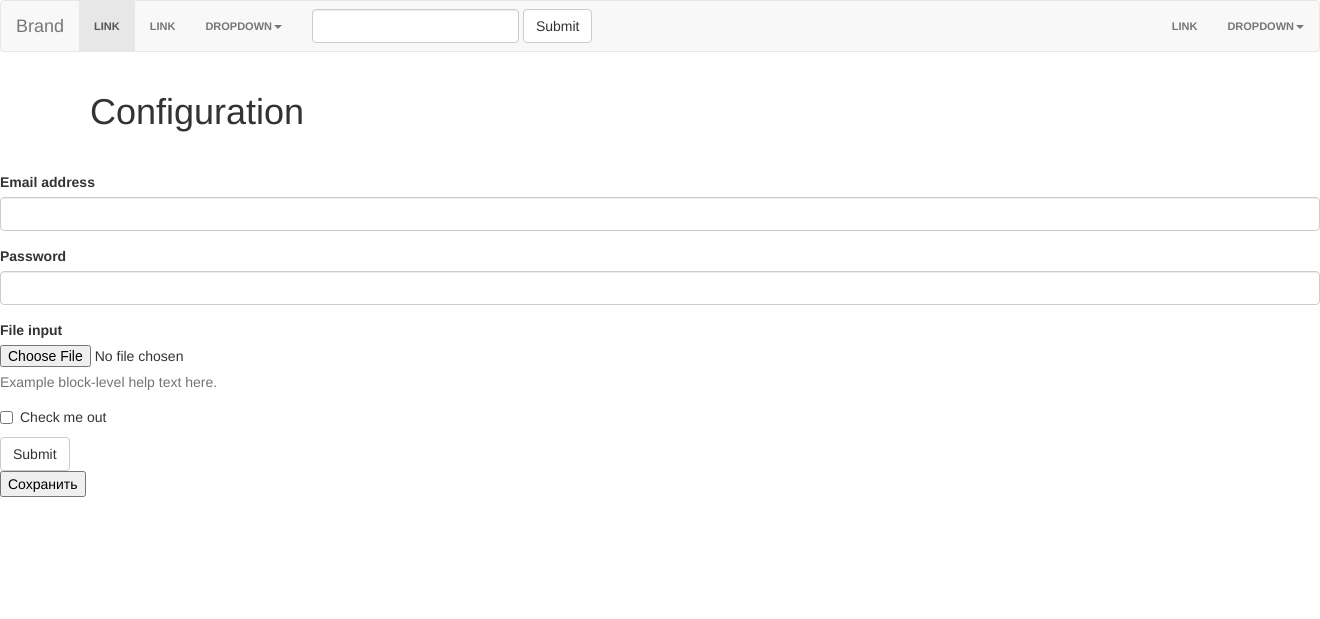
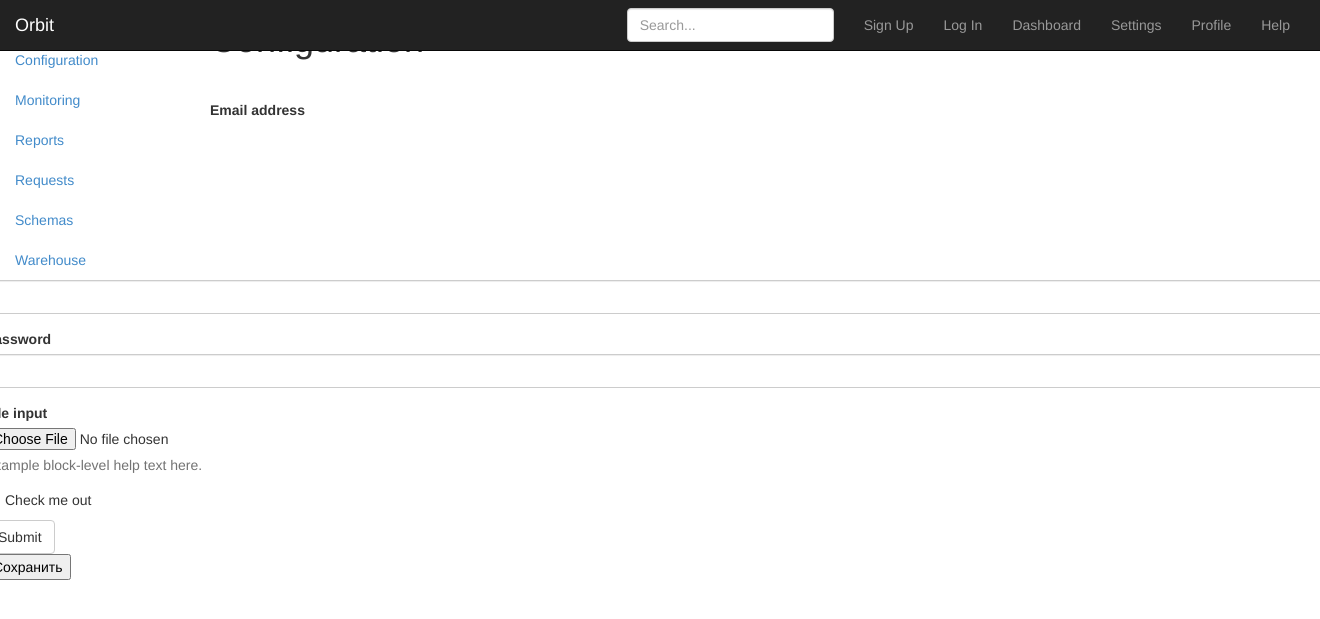
Before and after one commit to pavlovdo/orbit, a Django app: page /configuration/ in a window 1320 px wide; the page is wider, and only the part inside the window is pictured. Shown: the top 619 px of that part. Run offline with Django 3.2, Linux system fonts and the light colour scheme.

Commit message:
initial project version

```diff
--- a/templates/base.html
+++ b/templates/base.html
@@ -1,83 +1,73 @@
 <!DOCTYPE html>
-<html>
-<head lang="en">
-    <meta charset="UTF-8">
-    <title></title>
-    <link rel="stylesheet" href="/static/main/css/bootstrap.min.css">
-    <link rel="stylesheet" href="/static/main/css/main.css">
+<html lang="en">
+  <head>
+    <meta charset="utf-8">
+    <meta http-equiv="X-UA-Compatible" content="IE=edge">
+    <meta name="viewport" content="width=device-width, initial-scale=1">
+    <!-- The above 3 meta tags *must* come first in the head; any other head content must come *after* these tags -->
+    <meta name="description" content="Orbit">
+    <meta name="author" content="Denis Pavlov">
+    <link rel="icon" href="../../favicon.ico">
+
+    <title>Orbit Main Page</title>
+
+    <!-- Bootstrap core CSS -->
+    <link href="../static/main/css/bootstrap.min.css" rel="stylesheet">
+
+    <!-- Custom styles for this template -->
+    <link href="../static/main/css/dashboard.css" rel="stylesheet">
+
+    <!-- HTML5 shim and Respond.js for IE8 support of HTML5 elements and media queries -->
+    <!--[if lt IE 9]>
+      <script src="https://oss.maxcdn.com/html5shiv/3.7.2/html5shiv.min.js"></script>
+      <script src="https://oss.maxcdn.com/respond/1.4.2/respond.min.js"></script>
+    <![endif]-->
     {% block css %}
     {% endblock %}
 </head>
 <body>
-<nav class="navbar navbar-default" role="navigation">
-    <div class="navbar-header">
-		 <button type="button" class="navbar-toggle" data-toggle="collapse" data-target="#bs-example-navbar-collapse-1">
-             <span class="sr-only">Toggle navigation</span><span class="icon-bar"></span><span class="icon-bar"></span>
-             <span class="icon-bar"></span></button> <a class="navbar-brand" href="#">Brand</a>
-	</div>
+    <nav class="navbar navbar-inverse navbar-fixed-top">
+      <div class="container-fluid">
+        <div class="navbar-header">
+          <button type="button" class="navbar-toggle collapsed" data-toggle="collapse" data-target="#navbar" aria-expanded="false" aria-controls="navbar">
+            <span class="sr-only">Toggle navigation</span>
+            <span class="icon-bar"></span>
+            <span class="icon-bar"></span>
+            <span class="icon-bar"></span>
+          </button>
+          <a class="navbar-brand" href="#">Orbit</a>
+        </div>
+        <div id="navbar" class="navbar-collapse collapse">
+          <ul class="nav navbar-nav navbar-right">
+            <li><a href="#">Dashboard</a></li>
+            <li><a href="#">Settings</a></li>
+            <li><a href="#">Profile</a></li>
+            <li><a href="#">Help</a></li>
+          </ul>
+          <ul class="nav navbar-nav navbar-right">
+              <li><a href="#">Sign Up</a></li>
+              <li><a href="#">Log In</a></li>
+          </ul>
+          <form class="navbar-form navbar-right">
+            <input type="text" class="form-control" placeholder="Search...">
+          </form>
+        </div>
+      </div>
+    </nav>
 
-	<div class="collapse navbar-collapse" id="bs-example-navbar-collapse-1">
-		<ul class="nav navbar-nav">
-			<li class="active">
-	    		<a href="#">Link</a>
-			</li>
-			<li>
-		    	<a href="#">Link</a>
-			</li>
-			<li class="dropdown">
-                <a href="#" class="dropdown-toggle" data-toggle="dropdown">Dropdown<strong class="caret"></strong></a>
-		        <ul class="dropdown-menu">
-			        <li>
-                        <a href="#">Action</a>
-                    </li>
-			        <li>
-			            <a href="#">Another action</a>
-                    </li>
-			        <li>
-				        <a href="#">Something else here</a>
-			        </li>
-			        <li class="divider"></li>
-			        <li>
-				        <a href="#">Separated link</a>
-			        </li>
-			        <li class="divider"></li>
-			        <li>
-				        <a href="#">One more separated link</a>
-			        </li>
-                </ul>
-			</li>
-        </ul>
-
-        <form class="navbar-form navbar-left" role="search">
-		    <div class="form-group">
-		   	    <input type="text" class="form-control">
-		    </div> <button type="submit" class="btn btn-default">Submit</button>
-		</form>
-        <ul class="nav navbar-nav navbar-right">
-			<li>
-				<a href="#">Link</a>
-			</li>
-			<li class="dropdown">
-				 <a href="#" class="dropdown-toggle" data-toggle="dropdown">Dropdown<strong class="caret"></strong></a>
-				<ul class="dropdown-menu">
-					<li>
-						<a href="#">Action</a>
-					</li>
-					<li>
-						<a href="#">Another action</a>
-					</li>
-					<li>
-						<a href="#">Something else here</a>
-					</li>
-		    		<li class="divider"></li>
-                    <li>
-						<a href="#">Separated link</a>
-					</li>
-				</ul>
-			</li>
-	    </ul>
-	</div>
-</nav>
+    <div class="container-fluid">
+      <div class="row">
+        <div class="col-sm-3 col-md-2 sidebar">
+          <ul class="nav nav-sidebar">
+              <li class="active"><a href="#">Overview <span class="sr-only">(current)</span></a></li>
+              <li><a href="/configuration">Configuration</a></li>
+              <li><a href="/monitoring">Monitoring</a></li>
+              <li><a href="/reports">Reports</a></li>
+              <li><a href="/requests">Requests</a></li>
+              <li><a href="/schemas">Schemas</a></li>
+              <li><a href="/warehouse">Warehouse</a></li>
+          </ul>
+        </div>
 {% block main %}
 {% endblock %}
 </body>
```
Also changed, not shown: templates/main.html (+22 -25 lines).
